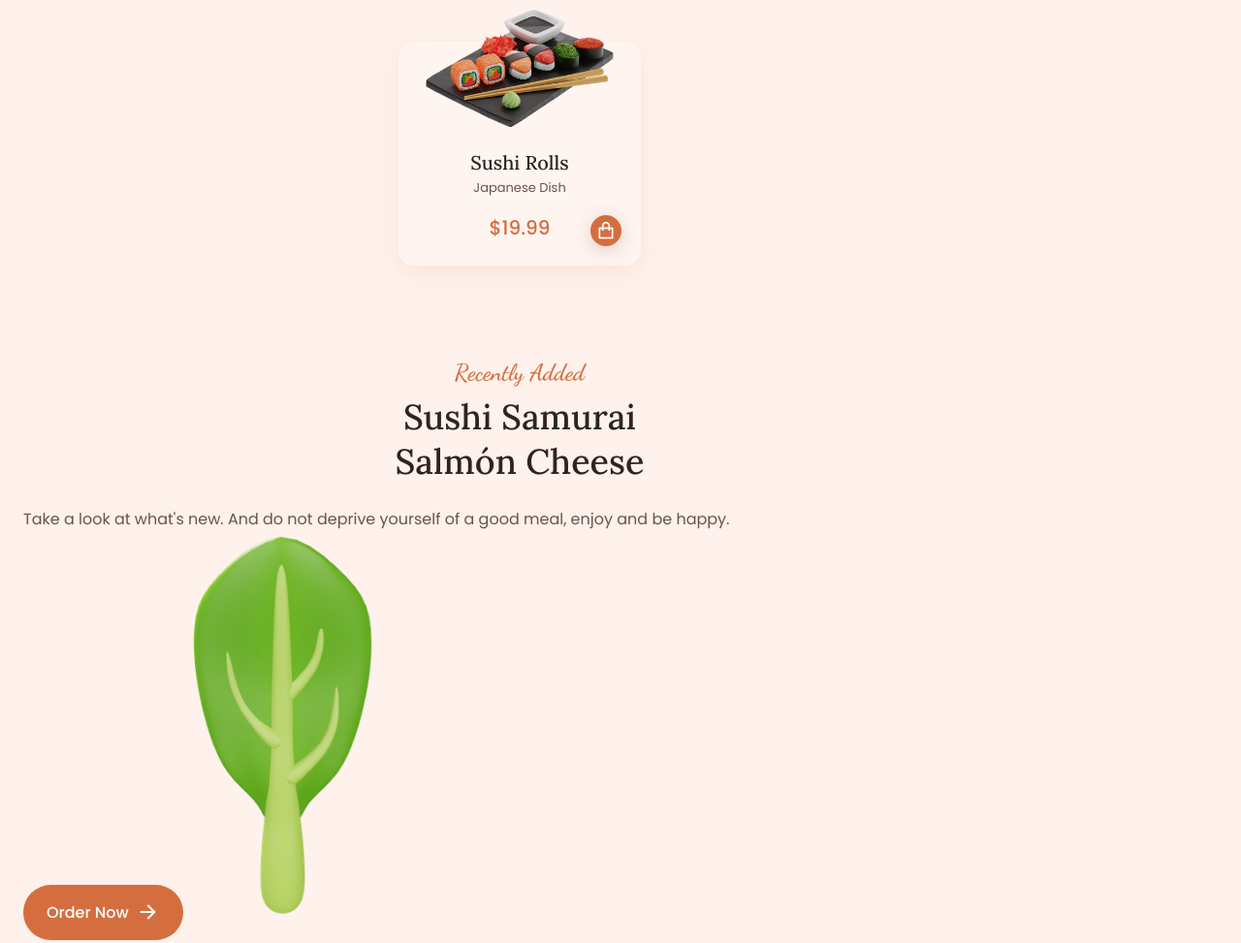
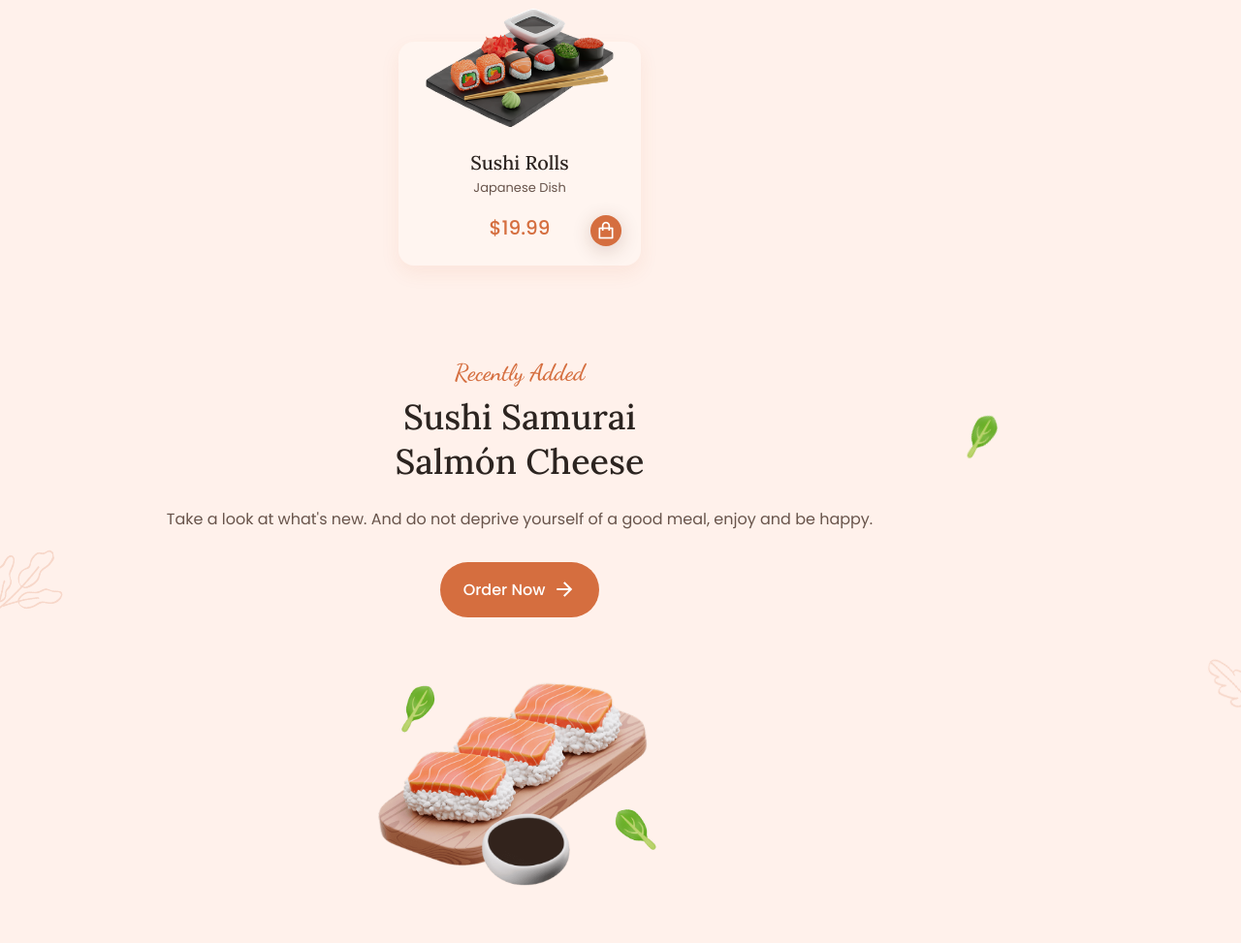
Before and after one commit to GabrielChagas1/responsive-sushi-website, a plain HTML site: page index.html in a window 1280 px wide. Shown: the part 2152-3125 px from the top of the page at 97% size. Drawn offline with nearby package versions, Linux system fonts and the light colour scheme.

Commit message:
chore: creating style recently section.

```diff
--- a/assets/css/styles.css
+++ b/assets/css/styles.css
@@ -497,3 +497,54 @@ body.dark-theme{
 .popular__card:hover .popular__img{
   transform: translateY(-.25rem);
 }
+
+/*=============== RECENTLY ===============*/
+.recently{
+  position: relative;
+}
+
+.recently__container{
+  row-gap: 4rem;
+}
+
+.recently__data{
+  position: relative;
+  text-align: center;
+}
+
+.recently__description{
+  margin-bottom: 2rem;
+}
+
+.recently__data-img{
+  width: 25px;
+  position: absolute;
+  top: 3.5rem;
+  right: 1.5rem;
+  transform: rotate(30deg);
+}
+
+.recently__img{
+  width: 300px;
+  justify-self: center;
+}
+
+.recently__leaf-1,
+.recently__leaf-2{
+  position: absolute;
+  opacity: .2;
+}
+
+.recently__leaf-1{
+  width: 80px;
+  top: 17rem;
+  left: -1rem;
+  transform: rotate(15deg);
+}
+
+.recently__leaf-2{
+  width: 40px;
+  right: -1rem;
+  bottom: 12rem;
+  transform: rotate(-30deg);
+}
```
